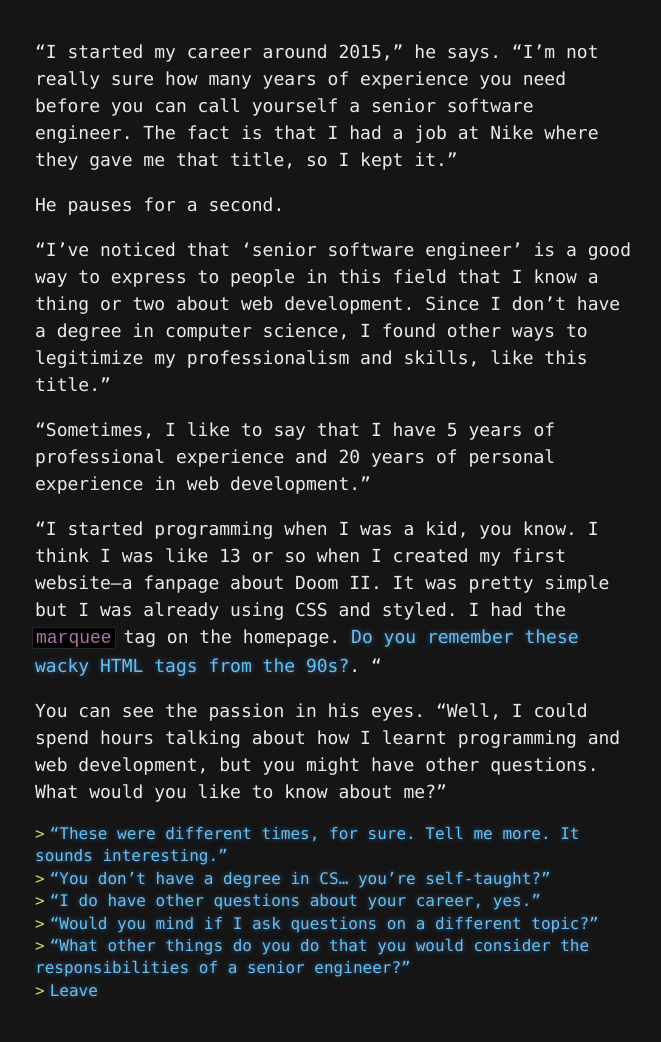
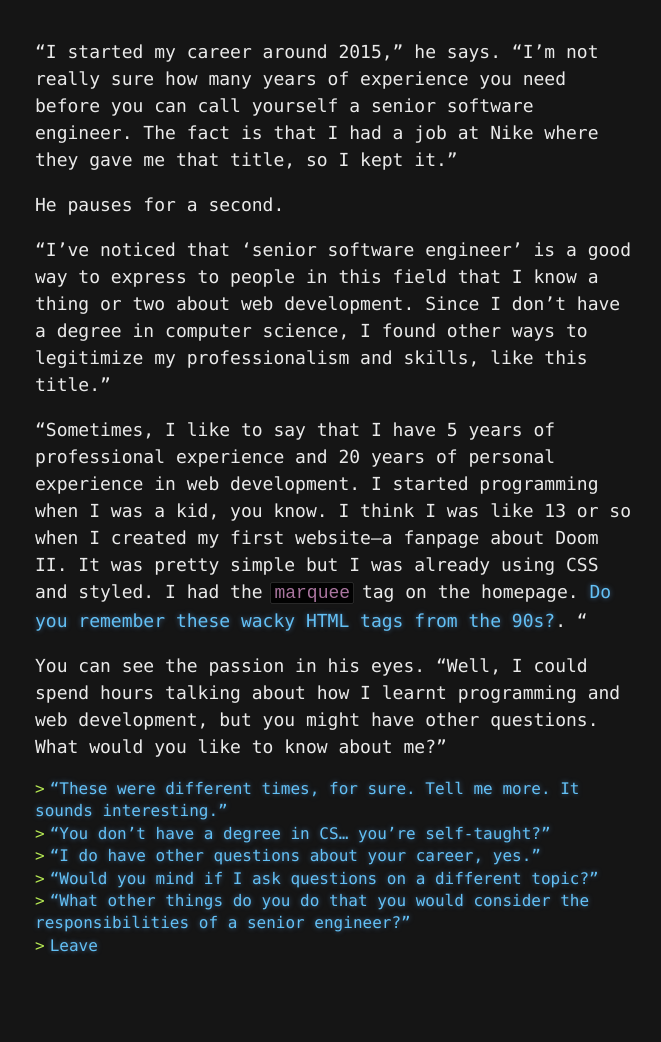
Before and after one commit to yvesgurcan/adventure, a Jekyll site: the page built from senior.md, in a window 1280 px wide. Shown: the whole page, without its empty margins (305-966 px from the left). Built offline with Jekyll 4.4.1, drawn with Linux system fonts in a browser that asks for light colours; our own code applies the rules of GitHub Pages for plain Markdown files; after the commit the page ends 997 px from its top, so only the background shows below that.

```diff
--- a/senior.md
+++ b/senior.md
@@ -4,9 +4,7 @@ He pauses for a second.
 
 "I've noticed that 'senior software engineer' is a good way to express to people in this field that I know a thing or two about web development. Since I don't have a degree in computer science, I found other ways to legitimize my professionalism and skills, like this title."
 
-"Sometimes, I like to say that I have 5 years of professional experience and 20 years of personal experience in web development."
-
-"I started programming when I was a kid, you know. I think I was like 13 or so when I created my first website--a fanpage about Doom II. It was pretty simple but I was already using CSS and styled. I had the `marquee` tag on the homepage. [Do you remember these wacky HTML tags from the 90s?](https://medium.com/@yvesgurcan/remember-marquee-and-blink-15ac3de4c790). "
+"Sometimes, I like to say that I have 5 years of professional experience and 20 years of personal experience in web development. I started programming when I was a kid, you know. I think I was like 13 or so when I created my first website--a fanpage about Doom II. It was pretty simple but I was already using CSS and styled. I had the `marquee` tag on the homepage. [Do you remember these wacky HTML tags from the 90s?](https://medium.com/@yvesgurcan/remember-marquee-and-blink-15ac3de4c790). "
 
 You can see the passion in his eyes. "Well, I could spend hours talking about how I learnt programming and web development, but you might have other questions. What would you like to know about me?"
 
```
